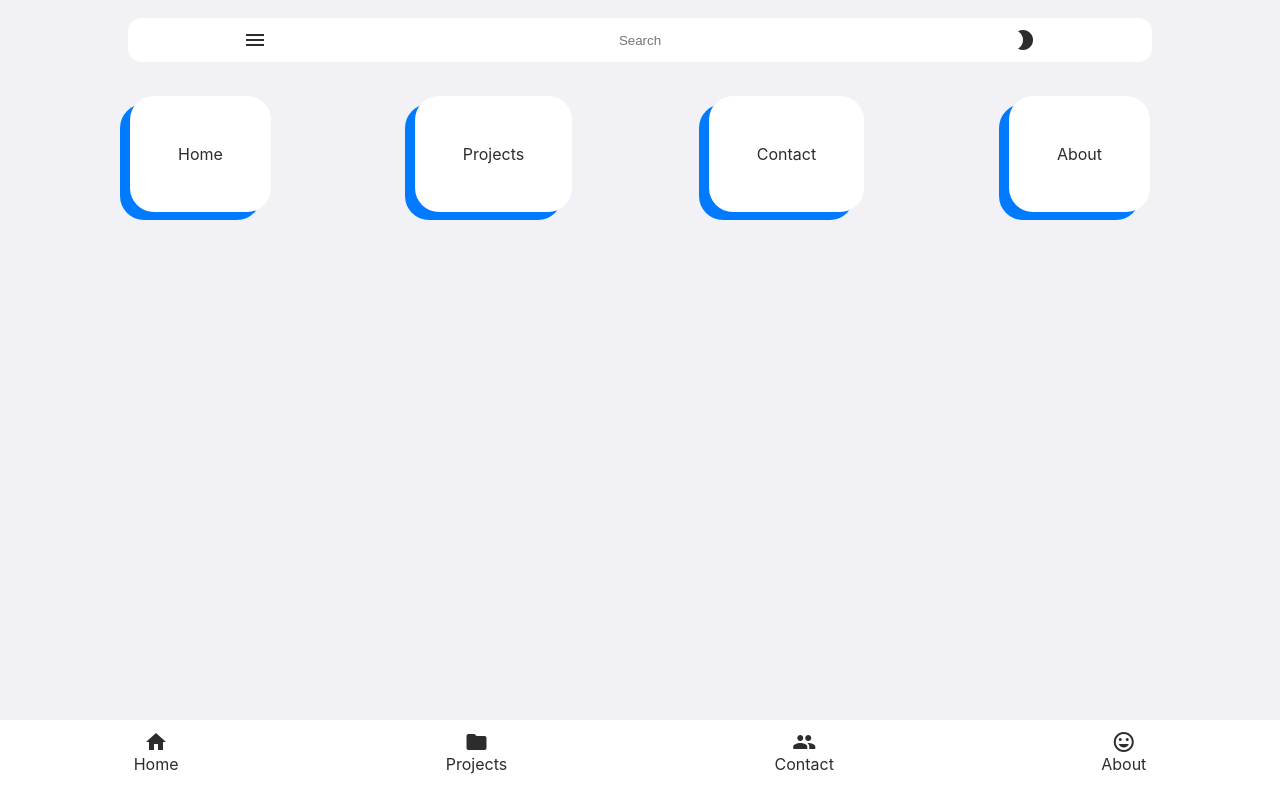
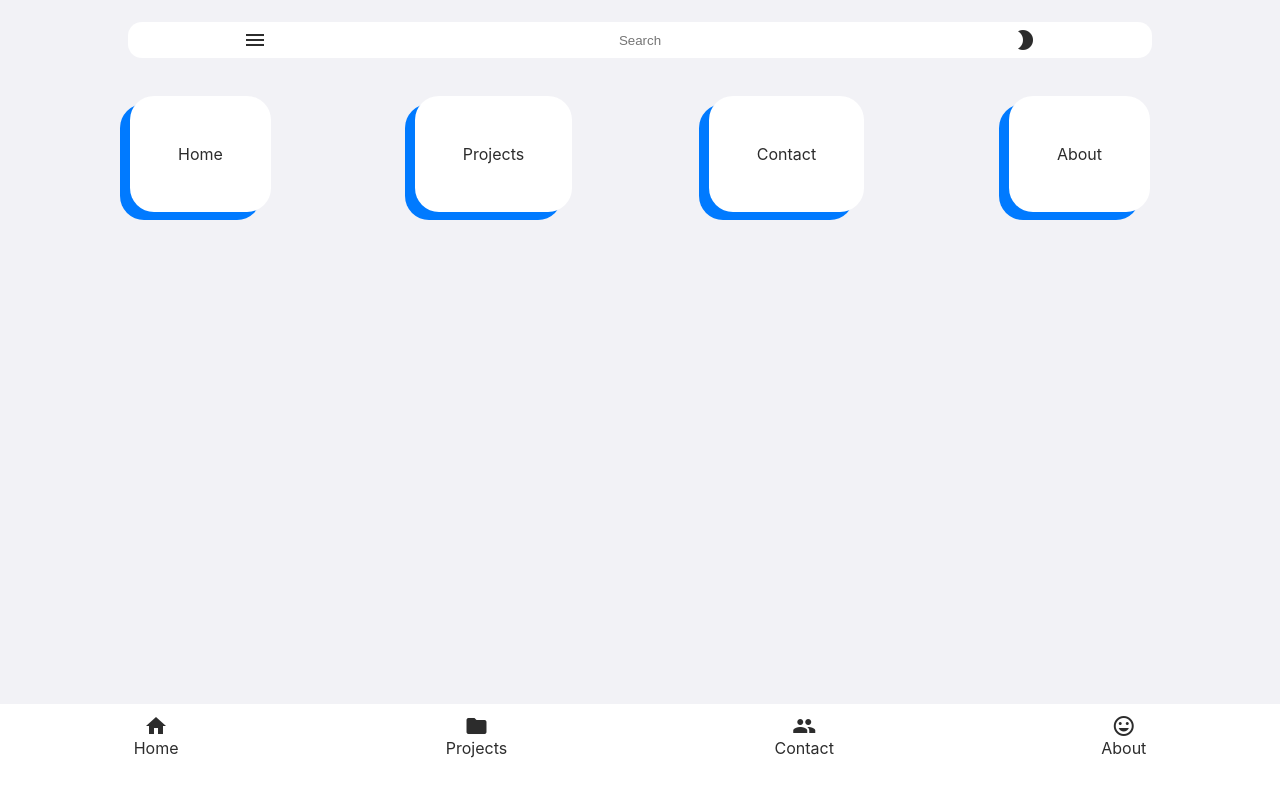
Before and after one commit to otindako/test.github.io, a React (Create React App) app: page / in a window 1280 px wide. Built offline with nearby package versions, Linux system fonts and the light colour scheme.

Commit message:
Revamped ui

```diff
--- a/src/App.js
+++ b/src/App.js
@@ -1,5 +1,6 @@
 import './App.css';
 import { SearchBar } from './components/Searchbar';
+// import { SideBar } from './components/sidebar';
 import { Dashboard } from './components/Dashboard';
 import { BottomBar } from './components/footer';
 
@@ -8,6 +9,7 @@ function App() {
     <SearchBar />
     <Dashboard />
     <BottomBar />
+    {/* <SideBar /> */}
   </>
 }
 
--- a/src/components/Searchbar.css
+++ b/src/components/Searchbar.css
@@ -30,5 +30,5 @@
 
     background-color: var(--primary-color);
     border-radius: 14px;
-    padding: .6em 0;
+    padding: .4em 0;
 }
--- a/src/components/footer.css
+++ b/src/components/footer.css
@@ -4,6 +4,7 @@
     bottom: 0;
     width: 100%;
     height: 5em;
+    padding-bottom: 1em;
 }
 
 .bottom-bar{
--- a/src/components/theme.js
+++ b/src/components/theme.js
@@ -20,7 +20,7 @@ function getTheme(theme) {
         root.style.setProperty('--text-color', 'rgb(44, 44, 44)');
         root.style.setProperty('--primary-accent-color', '#007aff');
         root.style.setProperty('--secondary-accent-color', '#35c759');
-        head.content = "#ffffff"
+        head.content = "#f2f2f6"
         localStorage.setItem("darkmode", "0")
 
 
@@ -31,7 +31,7 @@ function getTheme(theme) {
         root.style.setProperty('--text-color', 'rgb(199, 199, 199)');
         root.style.setProperty('--primary-accent-color', '#0b84fe');
         root.style.setProperty('--secondary-accent-color', '#2ed158');
-        head.content = "#1c1c1e"
+        head.content = "#000000"
         localStorage.setItem("darkmode", "1")
 
 
```
Also changed, not shown: src/components/sidebar.js (added, +8 -0 lines), src/components/sidebar.css (added).
